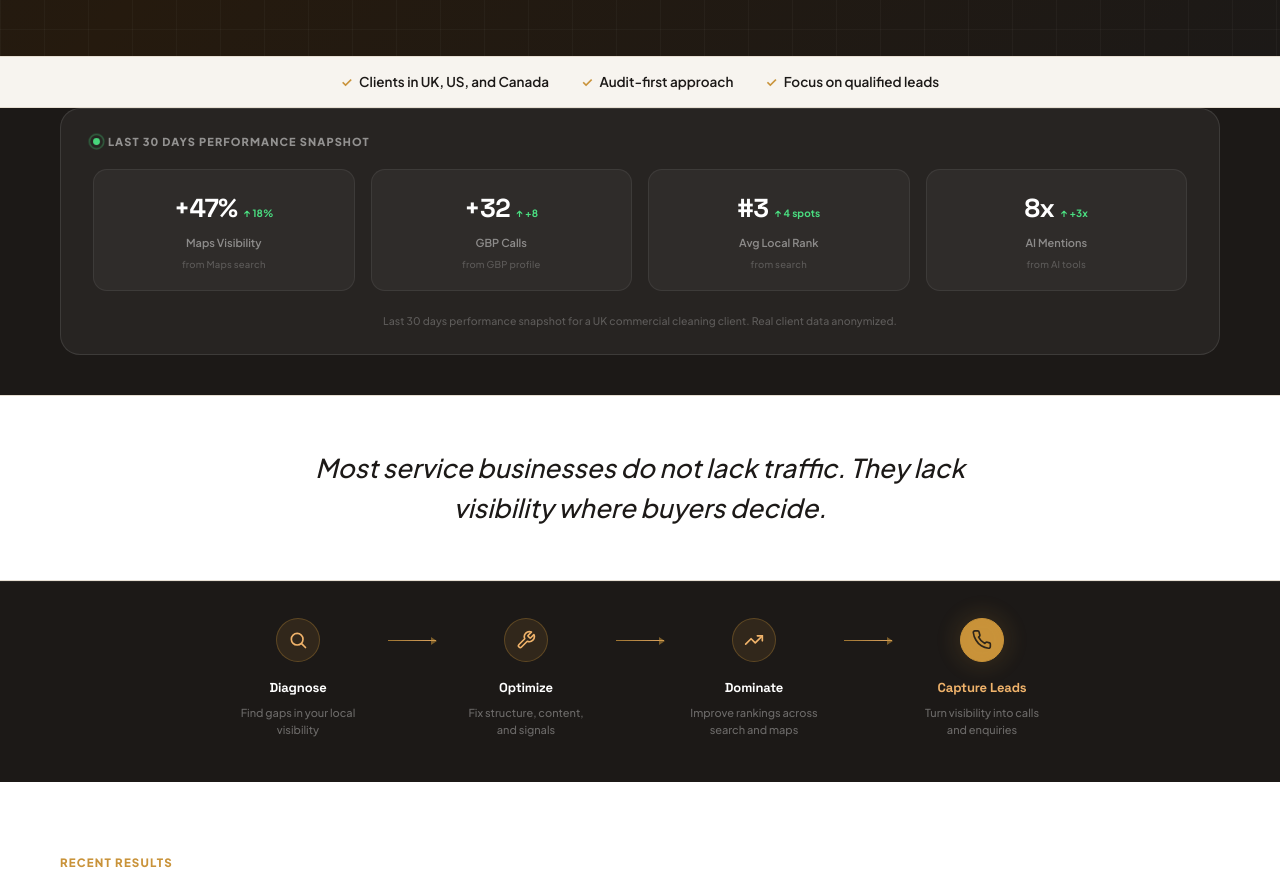
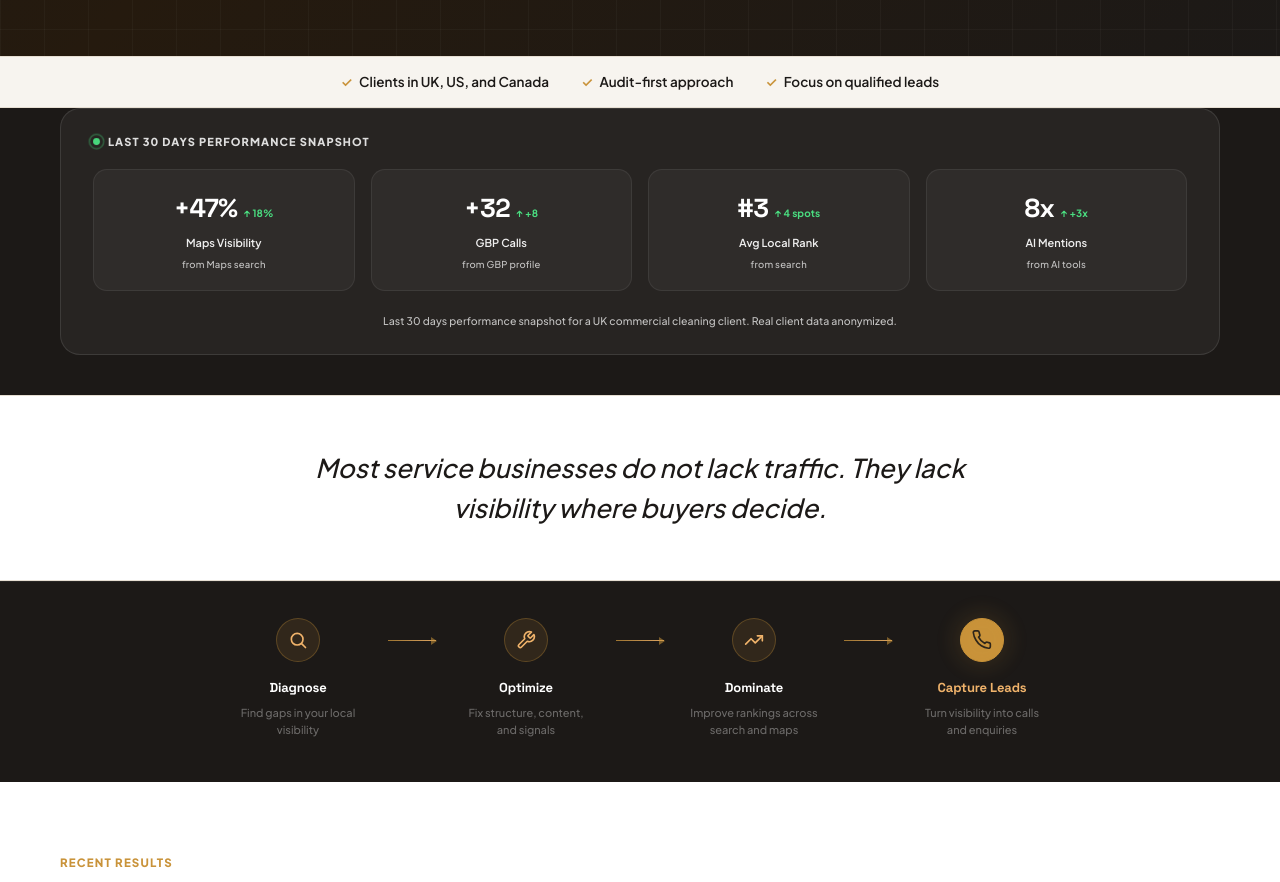
Before and after one commit to NeelamSEO/personal-brand-portfolio-website, a plain HTML site: page index.html in a window 1280 px wide. Shown: the part 920-1802 px from the top of the page. Drawn offline with Linux system fonts and the light colour scheme.

Commit message:
Boost contrast on performance snapshot labels and attribution caption

```diff
--- a/style.css
+++ b/style.css
@@ -2010,7 +2010,7 @@ textarea.form-input { resize: vertical; min-height: 130px; }
   display: flex; flex-direction: column; gap: 18px;
 }
 .hd-label-row { display: flex; align-items: center; justify-content: space-between; }
-.hd-live { display: flex; align-items: center; gap: 8px; font-size: 11px; font-weight: 800; color: rgba(255,255,255,.5); text-transform: uppercase; letter-spacing: .1em; }
+.hd-live { display: flex; align-items: center; gap: 8px; font-size: 11px; font-weight: 800; color: rgba(255,255,255,0.85); text-transform: uppercase; letter-spacing: .1em; }
 .hd-live-dot {
   position: relative;
   width: 7px; height: 7px; background: #4ade80; border-radius: 50%;
@@ -2028,7 +2028,7 @@ textarea.form-input { resize: vertical; min-height: 130px; }
   100% { transform: scale(2.6); opacity: 0; }
 }
 .hd-period { font-size: 11px; color: rgba(255,255,255,.3); font-weight: 600; }
-.hd-attribution { font-size: 10.5px; color: rgba(255,255,255,.25); font-weight: 500; text-align: center; margin-top: 4px; letter-spacing: .01em; }
+.hd-attribution { font-size: 10.5px; color: rgba(255,255,255,0.72); font-weight: 500; text-align: center; margin-top: 4px; letter-spacing: .01em; }
 
 /* Pull quote strip */
 .pull-quote-strip { background: var(--white); padding: 52px 0; border-top: 1px solid var(--border); border-bottom: 1px solid var(--border); }
@@ -2046,8 +2046,8 @@ textarea.form-input { resize: vertical; min-height: 130px; }
 .hd-delta { font-size: 10px; font-weight: 700; letter-spacing: .01em; }
 .hd-delta.up { color: #4ade80; }
 .hd-delta.down { color: #f87171; }
-.hd-lbl { font-size: 11px; font-weight: 600; color: rgba(255,255,255,.45); }
-.hd-source { font-size: 9.5px; font-weight: 500; color: rgba(255,255,255,.22); letter-spacing: .02em; }
+.hd-lbl { font-size: 11px; font-weight: 600; color: rgba(255,255,255,0.92); }
+.hd-source { font-size: 9.5px; font-weight: 500; color: rgba(255,255,255,0.72); letter-spacing: .02em; }
 
 /* ── JOURNEY STEP FEATURED (step 1) ── */
 .journey-step-featured .journey-icon-wrap {
```
